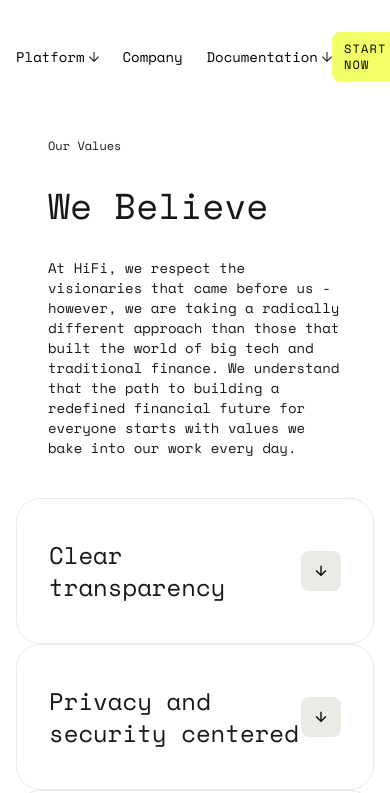
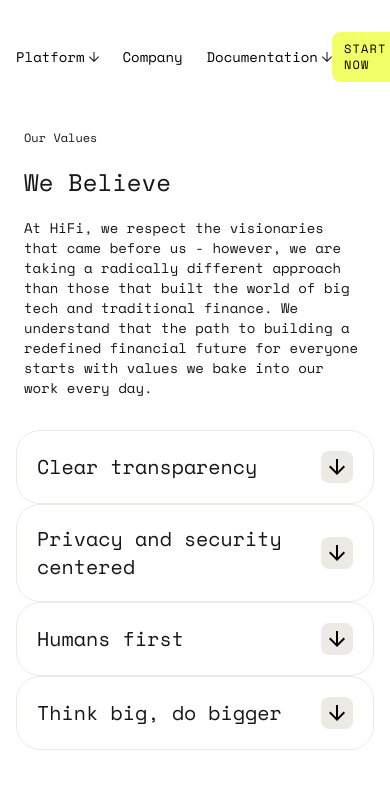
Before and after one commit to laon-studio/landing-portfolio, a Next.js app: page / in a window 390 px wide. Shown: the top 793 px of the page. Built offline with nearby package versions, Linux system fonts and the light colour scheme.

Commit message:
add: add responsive css

```diff
--- a/src/app/(landing)/components/accordion/accordion-item.tsx
+++ b/src/app/(landing)/components/accordion/accordion-item.tsx
@@ -29,13 +29,13 @@ const AccordionItem = ({ title, content }: IAccordionItem) => {
 	}, [isOpen]);
 
 	return (
-		<div className='w-full border border-platinum rounded-3xl px-8 py-10'>
+		<div className='w-full border border-platinum rounded-3xl p-5 md:px-8 md:py-10'>
 			<div
 				className='flex justify-between items-center cursor-pointer group overflow-hidden'
 				onClick={setIsOpen}>
-				<span className='text-2xl'>{title}</span>
+				<span className='text-xl md:text-2xl'>{title}</span>
 				<button
-					className={`p-3 ${
+					className={`p-1 md:p-3 ${
 						isOpen ? 'bg-primary' : 'bg-platinum'
 					} group-hover:bg-primary rounded-lg transition-color duration-300`}>
 					<IconArrow isOpen={isOpen} />
--- a/src/app/(landing)/components/accordion/arrow.tsx
+++ b/src/app/(landing)/components/accordion/arrow.tsx
@@ -1,7 +1,7 @@
 const IconArrow = ({ isOpen }: { isOpen: boolean }) => {
 	return (
 		<svg
-			className={`w-4 h-4 text-black md:w-6 md:h-6 ${
+			className={`w-6 h-6 text-black ${
 				isOpen ? 'rotate-180' : ''
 			} transition-transform duration-300`}
 			focusable='false'
--- a/src/app/(landing)/components/accordion/index.tsx
+++ b/src/app/(landing)/components/accordion/index.tsx
@@ -46,9 +46,9 @@ export default AccordionSection;
 
 const TextSection = () => {
 	return (
-		<div className='col-span-1 flex flex-col gap-8 px-8 py-10'>
+		<div className='col-span-1 flex flex-col gap-5 px-2 py-8 md:gap-8 md:px-8 md:py-10'>
 			<span className='text-xs'>Our Values</span>
-			<h2 className='text-4xl'>We Believe</h2>
+			<h2 className='md:text-4xl text-2xl'>We Believe</h2>
 			<p className='text-sm'>
 				At HiFi, we respect the visionaries that came before us - however, we
 				are taking a radically different approach than those that built the
```
